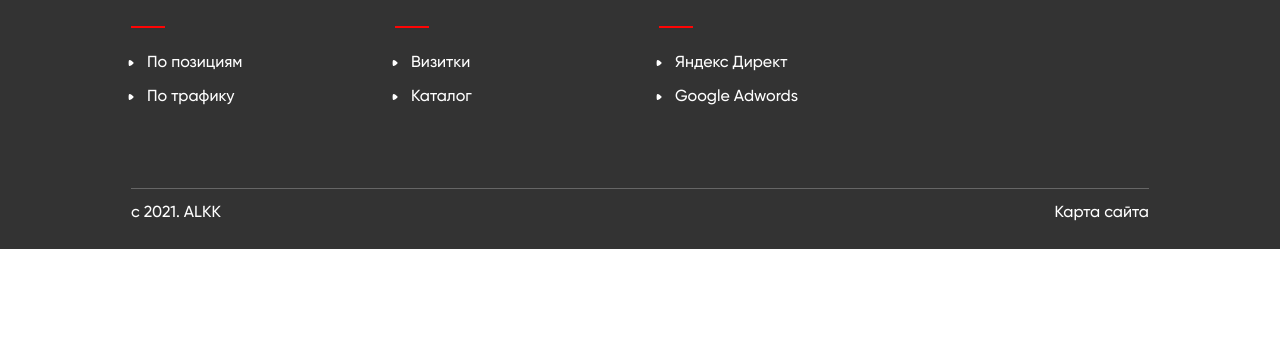
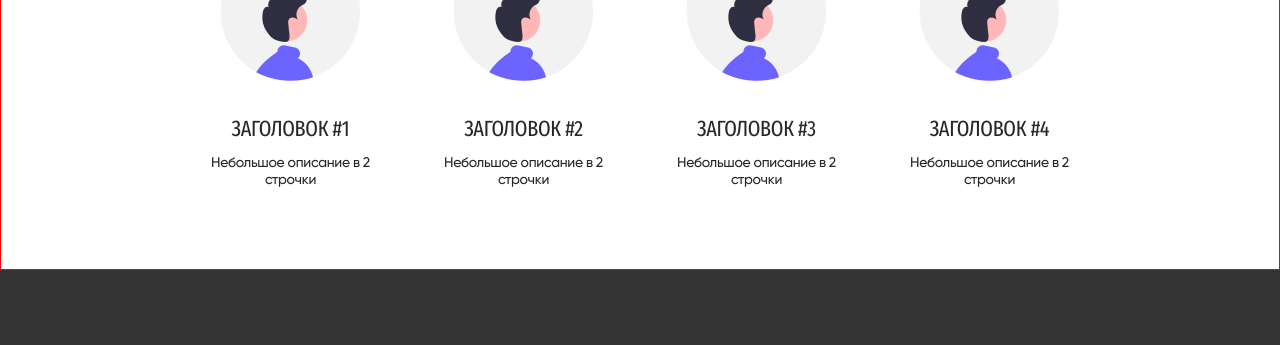
Before and after one commit to Kir1806/alkk, a website built with webpack: page src/index.html in a window 1280 px wide. Shown: the part 3202-3547 px from the top of the page. Before the commit the page ends 3451 px from the top, so only its background shows below. Built offline with nearby package versions, Linux system fonts and the light colour scheme.

Commit message:
add feedback

```diff
--- a/src/blocks/application/__checkbox/application__checkbox.css
+++ b/src/blocks/application/__checkbox/application__checkbox.css
@@ -2,5 +2,4 @@
     grid-area: 1 / 2 / 2 / 3;
     display: flex;
     align-items: center;
-    border: 1px solid red;
 }
--- a/src/blocks/application/__input/application__input.css
+++ b/src/blocks/application/__input/application__input.css
@@ -4,6 +4,5 @@
     width: 650px;
     flex-wrap: wrap;
     flex-direction: row;
-    border: 1px solid red;
     gap: 20px;
 }
--- a/src/blocks/comparison-table/__items/comparison-table__items.css
+++ b/src/blocks/comparison-table/__items/comparison-table__items.css
@@ -1,4 +1,3 @@
 .comparison-table__items {
     width: 100%;
-    border: 1px solid red;
 }
--- /dev/null
+++ b/src/blocks/feedback-items/__item-text/feedback-items__item-text.css
@@ -0,0 +1,10 @@
+.feedback-items__item-text {
+    color: var(--light-text-primary, #272727);
+    text-align: center;
+    font-family: 'Gilroy';
+    font-size: 14px;
+    font-style: normal;
+    font-weight: 500;
+    line-height: normal;
+    letter-spacing: -0.31px;
+}
--- /dev/null
+++ b/src/blocks/feedback-items/__item-title/feedback-items__item-title.css
@@ -0,0 +1,13 @@
+.feedback-items__item-title {
+    color: var(--light-text-primary, #272727);
+    text-align: center;
+    font-family: 'Fira Sans Extra Condensed';
+    font-size: 22px;
+    font-style: normal;
+    font-weight: 500;
+    line-height: 25px; /* 113.636% */
+    letter-spacing: -0.31px;
+    text-transform: uppercase;
+    margin-top: 35px;
+    margin-bottom: 14px;
+}
--- /dev/null
+++ b/src/blocks/feedback-items/__item/feedback-items__item.css
@@ -0,0 +1,6 @@
+.feedback-items__item {
+    width: 170px;
+    display: flex;
+    flex-direction: column;
+    align-items: center;
+}
--- /dev/null
+++ b/src/blocks/feedback-items/feedback-items.css
@@ -0,0 +1,10 @@
+@import url('./__item/feedback-items__item.css');
+@import url('./__item-title/feedback-items__item-title.css');
+@import url('./__item-text/feedback-items__item-text.css');
+
+.feedback-items {
+    width: 68%;
+    margin: auto;
+    display: flex;
+    justify-content: space-between;
+}
--- /dev/null
+++ b/src/blocks/feedback/feedback.css
@@ -0,0 +1,8 @@
+@import url('../feedback-items/feedback-items.css');
+
+
+.feedback {
+    border: 1px solid red;
+    width: 100%;
+    padding: 80px 0;
+}
--- a/src/index.html
+++ b/src/index.html
@@ -289,6 +289,38 @@
       <button class="button3 application__button">Оставить заявку</button>
       </form>
     </section>
+    <section class="feedback">
+      <div class="feedback-items">
+        <div class="feedback-items__item">
+          <img src="./images/user-review.jpg" alt="feedback user photo" class="feedback-items__item-img">
+          <h4 class="feedback-items__item-title">Заголовок #1</h4>
+          <p class="feedback-items__item-text">
+            Небольшое описание в 2 строчки
+          </p>
+        </div>
+        <div class="feedback-items__item">
+          <img src="./images/user-review.jpg" alt="feedback user photo" class="feedback-items__item-img">
+          <h4 class="feedback-items__item-title">Заголовок #2</h4>
+          <p class="feedback-items__item-text">
+            Небольшое описание в 2 строчки
+          </p>
+        </div>
+        <div class="feedback-items__item">
+          <img src="./images/user-review.jpg" alt="feedback user photo" class="feedback-items__item-img">
+          <h4 class="feedback-items__item-title">Заголовок #3</h4>
+          <p class="feedback-items__item-text">
+            Небольшое описание в 2 строчки
+          </p>
+        </div>
+        <div class="feedback-items__item">
+          <img src="./images/user-review.jpg" alt="feedback user photo" class="feedback-items__item-img">
+          <h4 class="feedback-items__item-title">Заголовок #4</h4>
+          <p class="feedback-items__item-text">
+            Небольшое описание в 2 строчки
+          </p>
+        </div>
+      </div>
+    </section>
 
     <footer class="footer">
         <img src="./images/logo-footer.svg" alt="logo" class="footer__logo">
--- a/src/pages/index.css
+++ b/src/pages/index.css
@@ -6,8 +6,13 @@
 @import url('../blocks/comparison/comparison.css');
 @import url('../blocks/comparison-table/comparison-table.css');
 @import url('../blocks/application-form/application-form.css');
+@import url('../blocks/feedback/feedback.css');
 
 @import url('../blocks/footer/footer.css');
+
+:root {
+    --light-text-primary: #272727;
+}
 
 *{
     margin: 0;
```
Also changed, not shown: src/images/user-review.jpg (added).
